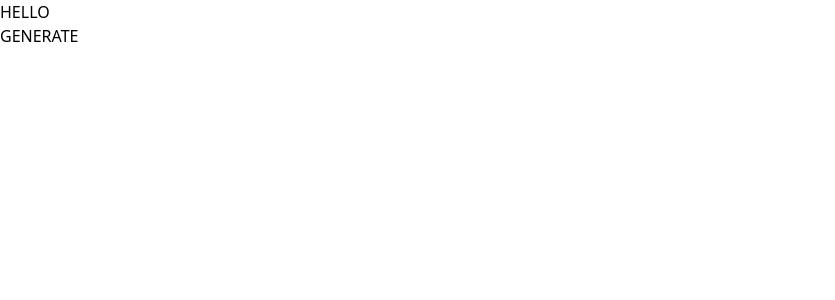
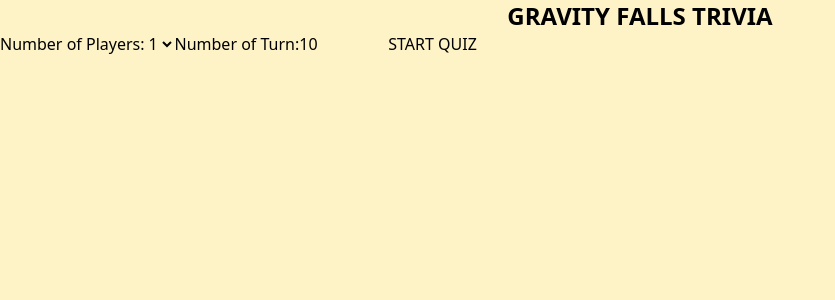
Before and after one commit to Freskies/Gravity_Falls_Triva_Web, a React (Vite) app: page / in a window 1280 px wide. Shown: the top 300 px of the page, without its empty margins (0-835 px from the left). Built offline with nearby package versions, Linux system fonts and the light colour scheme.

Commit message:
setup quiz action

```diff
--- a/src/App.jsx
+++ b/src/App.jsx
@@ -1,12 +1,35 @@
 import { createBrowserRouter, RouterProvider } from "react-router";
-import AppLayout from "./ui/AppLayout.jsx";
-import ErrorPage from "./ui/ErrorPage.jsx";
+import AppLayout from "./routes/AppLayout.jsx";
+import ErrorPage from "./routes/ErrorPage.jsx";
+import createPlayersAction from "./features/quiz/createPlayersAction.js";
+import HomePage from "./routes/HomePage.jsx";
+import QuizPage from "./routes/QuizPage.jsx";
+import ResultsPage from "./routes/ResultsPage.jsx";
 
 const router = createBrowserRouter([
 	{
-		path: "/",
 		element: <AppLayout/>,
 		errorElement: <ErrorPage/>,
+		children: [
+			{
+				path: "/",
+				element: <HomePage/>,
+				action: createPlayersAction,
+			},
+			{
+				path: "/quiz",
+				element: <QuizPage/>,
+				children: [
+					{
+						path: "",
+					},
+				],
+			},
+			{
+				path: "/results",
+				element: <ResultsPage/>,
+			},
+		],
 	},
 ]);
 
--- /dev/null
+++ b/src/data/info.js
@@ -0,0 +1,11 @@
+import players from "./players.json";
+import questions from "./questions.json";
+
+const MAX_NUMBER_OF_PLAYERS = players.length;
+const MAX_NUMBER_OF_QUESTIONS = questions.length;
+
+function getMaxNumberOfTurns (numberOfPlayers) {
+	return Math.floor(MAX_NUMBER_OF_QUESTIONS / numberOfPlayers);
+}
+
+export { MAX_NUMBER_OF_PLAYERS, MAX_NUMBER_OF_QUESTIONS, getMaxNumberOfTurns };
--- a/src/features/settings/settingsSlice.js
+++ b/src/features/home/homeSlice.js
@@ -8,7 +8,7 @@
 	correctAnswersToWin: DEFAULT_CORRECT_ANSWERS_TO_WIN,
 };
 
-const settingsSlice = createSlice({
+const homeSlice = createSlice({
 	name: "settings",
 	initialState,
 	reducers: {
@@ -40,6 +40,6 @@
 	resetNumberOfPlayers,
 	setCorrectAnswersToWin,
 	resetCorrectAnswersToWin,
-} = settingsSlice.actions;
+} = homeSlice.actions;
 export { getNumberOfPlayers, getCorrectAnswersToWin };
-export default settingsSlice.reducer;
+export default homeSlice.reducer;
--- /dev/null
+++ b/src/features/quiz/createPlayersAction.js
@@ -0,0 +1,12 @@
+import store from "../../store.js";
+import { setupQuiz } from "./quizSlice.js";
+import { redirect } from "react-router";
+
+async function action ({ request }) {
+	const formData = await request.formData();
+	const data = Object.fromEntries(formData);
+	store.dispatch(setupQuiz(data));
+	return redirect("/quiz")
+}
+
+export default action;
--- a/src/features/quiz/quizSlice.js
+++ b/src/features/quiz/quizSlice.js
@@ -7,18 +7,21 @@
 	players: [],
 	activePlayerIndex: 0,
 	activeQuestion: null,
-	questions: allQuestions,
+	questions: Array.from(allQuestions),
+	numberOfTurns: undefined,
+	turn: 1,
 };
 
 const quizSlice = createSlice({
 	name: "quiz",
 	initialState,
 	reducers: {
-		createPlayers (state, action) {
+		setupQuiz (state, action) {
+			const { numberOfPlayers, numberOfTurns } = action.payload;
+			state.numberOfTurns = numberOfTurns;
 			// pick random players
-			const numPlayers = action.payload;
 			const playerIndexes = Array.from(allPlayers, (_, i) => i);
-			state.players = Array.from({ length: numPlayers }, () => allPlayers[extractRandom(playerIndexes)]);
+			state.players = Array.from({ length: numberOfPlayers }, () => allPlayers[extractRandom(playerIndexes)]);
 			// extract the first question
 			state.activeQuestion = extractRandom(state.questions);
 		},
@@ -40,5 +43,5 @@
 }
 
 export { getPlayers, getActiveQuestion };
-export const { createPlayers, nextTurn } = quizSlice.actions;
+export const { setupQuiz, nextTurn } = quizSlice.actions;
 export default quizSlice.reducer;
--- /dev/null
+++ b/src/routes/AppLayout.jsx
@@ -0,0 +1,7 @@
+import { Outlet } from "react-router";
+
+function AppLayout () {
+	return <Outlet/>;
+}
+
+export default AppLayout;
--- /dev/null
+++ b/src/routes/HomePage.jsx
@@ -0,0 +1,42 @@
+import { Form } from "react-router";
+import { getMaxNumberOfTurns, MAX_NUMBER_OF_PLAYERS } from "../data/info.js";
+import { useState } from "react";
+
+const possiblePlayersNumber = Array.from({ length: MAX_NUMBER_OF_PLAYERS }, (_, i) => i + 1);
+
+function HomePage () {
+	const [numberOfPlayers, setNumberOfPlayers] = useState(1);
+	const maxNumberOfTurn = getMaxNumberOfTurns(numberOfPlayers);
+
+	return <div className={`h-full bg-amber-100`}>
+		<header>
+			<h1 className={`text-center text-2xl font-extrabold`}>GRAVITY FALLS TRIVIA</h1>
+		</header>
+		<main>
+			<Form method="POST">
+				<label>
+					<span>Number of Players:</span>
+					<select name="numberOfPlayers" value={numberOfPlayers}
+					        onChange={e => setNumberOfPlayers(+e.target.value)}>
+						{possiblePlayersNumber.map(n => <option key={`nof${n}`}>{n}</option>)}
+					</select>
+				</label>
+				<label>
+					<span>Number of Turn:</span>
+					<input
+						type="number"
+						name="numberOfTurns"
+						min={1}
+						max={maxNumberOfTurn}
+						defaultValue={10}
+						required
+					/>
+				</label>
+				<button type="submit">START QUIZ</button>
+			</Form>
+		</main>
+		<footer></footer>
+	</div>;
+}
+
+export default HomePage;
--- /dev/null
+++ b/src/routes/QuizPage.jsx
@@ -0,0 +1,7 @@
+function QuizPage () {
+	return <>
+		quiz page
+	</>;
+}
+
+export default QuizPage;
--- /dev/null
+++ b/src/routes/ResultsPage.jsx
@@ -0,0 +1,7 @@
+function ResultsPage () {
+	return <>
+		result page
+	</>;
+}
+
+export default ResultsPage;
--- a/src/store.js
+++ b/src/store.js
@@ -1,10 +1,10 @@
 import { configureStore } from "@reduxjs/toolkit";
 import quizReducer from "./features/quiz/quizSlice.js";
-import settingsReducer from "./features/settings/settingsSlice.js";
+import homeReducer from "./features/home/homeSlice.js";
 
 const store = configureStore({
 	reducer: {
-		settings: settingsReducer,
+		home: homeReducer,
 		quiz: quizReducer,
 	},
 });
--- a/src/ui/AppLayout.jsx
+++ /dev/null
@@ -1,18 +0,0 @@
-import { Outlet } from "react-router";
-import { useDispatch, useSelector } from "react-redux";
-import { createPlayers, getPlayers } from "../features/quiz/quizSlice.js";
-
-function AppLayout () {
-	const dispatch = useDispatch();
-	const players = useSelector(getPlayers);
-
-	console.log(players);
-
-	return <>
-		<h1>HELLO</h1>
-		<button onClick={() => dispatch(createPlayers(4))}>GENERATE</button>
-		<Outlet/>
-	</>;
-}
-
-export default AppLayout;
```
Also changed, not shown: src/routes/ErrorPage.jsx (renamed from src/ui/ErrorPage.jsx).
